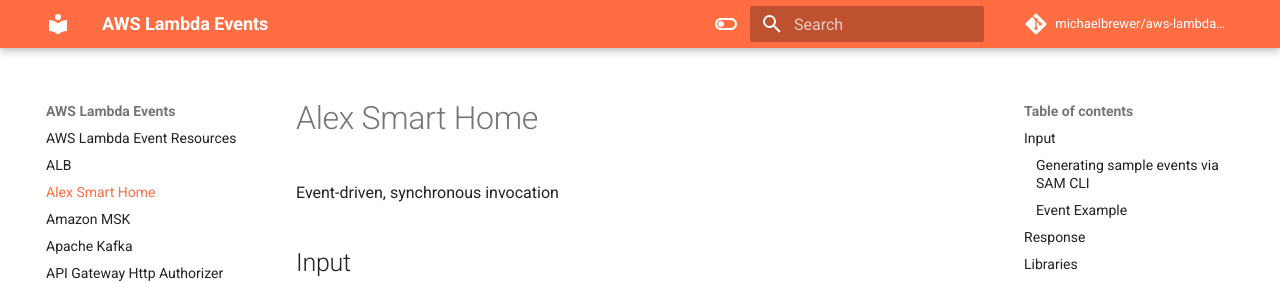
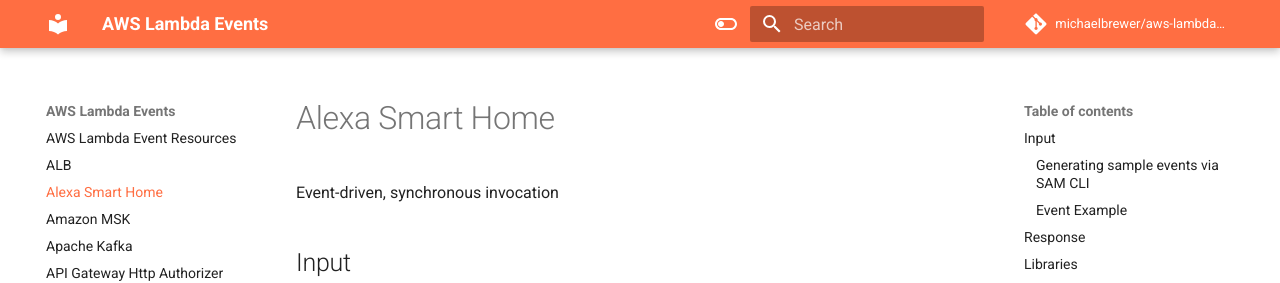
Before and after one commit to michaelbrewer/aws-lambda-events, an MkDocs documentation site: the page built from docs/alexa-smart-home.md, in a window 1280 px wide and 900 px high. Shown: the top 283 px of the window. Built offline with MkDocs 1.6.1 and Material for MkDocs 9.7.7, drawn with Linux system fonts in a browser that asks for light colours; comment, search, counter and statistics services are not loaded; some of the changed text lies outside the part shown.

Commit message:
chore: update alexa smart home

```diff
--- a/docs/alex-smart-home.md
+++ b/docs/alexa-smart-home.md
@@ -1,4 +1,8 @@
-# Alex Smart Home
+---
+title: Alexa Smart Home
+---
+
+# Alexa Smart Home
 
 Event-driven, synchronous invocation
 
@@ -62,6 +66,7 @@
 Lambda handlers by Language
 
 - [Python SDK](https://github.com/alexa/alexa-skills-kit-sdk-for-python)
+- [Python - alexa smart home example](https://github.com/alexa/alexa-smarthome/tree/master/sample_lambda/python)
 - [NodeJS](https://github.com/alexa/alexa-skills-kit-sdk-for-nodejs)
 - [Java SDK](https://github.com/alexa/alexa-skills-kit-sdk-for-java)
 - [Serverless - Alexa Smart Home](https://www.serverless.com/framework/docs/providers/aws/events/alexa-smart-home)
```
